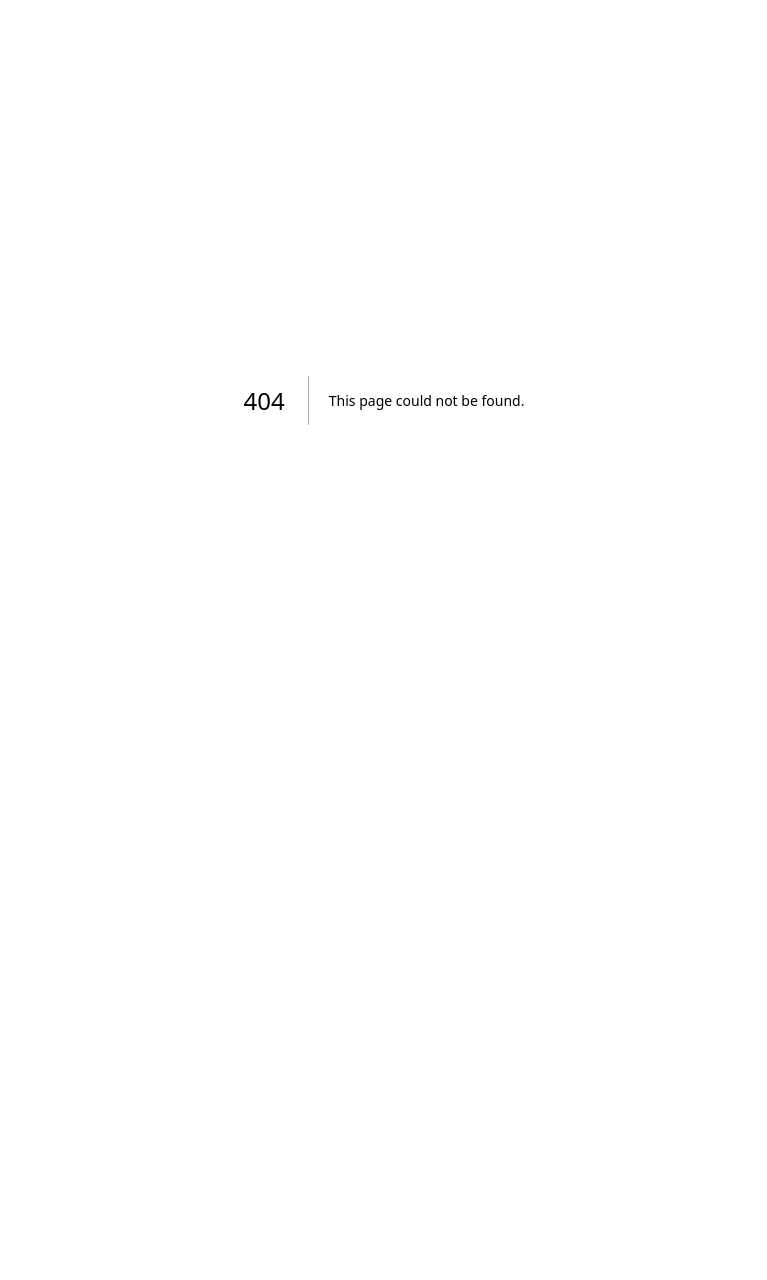
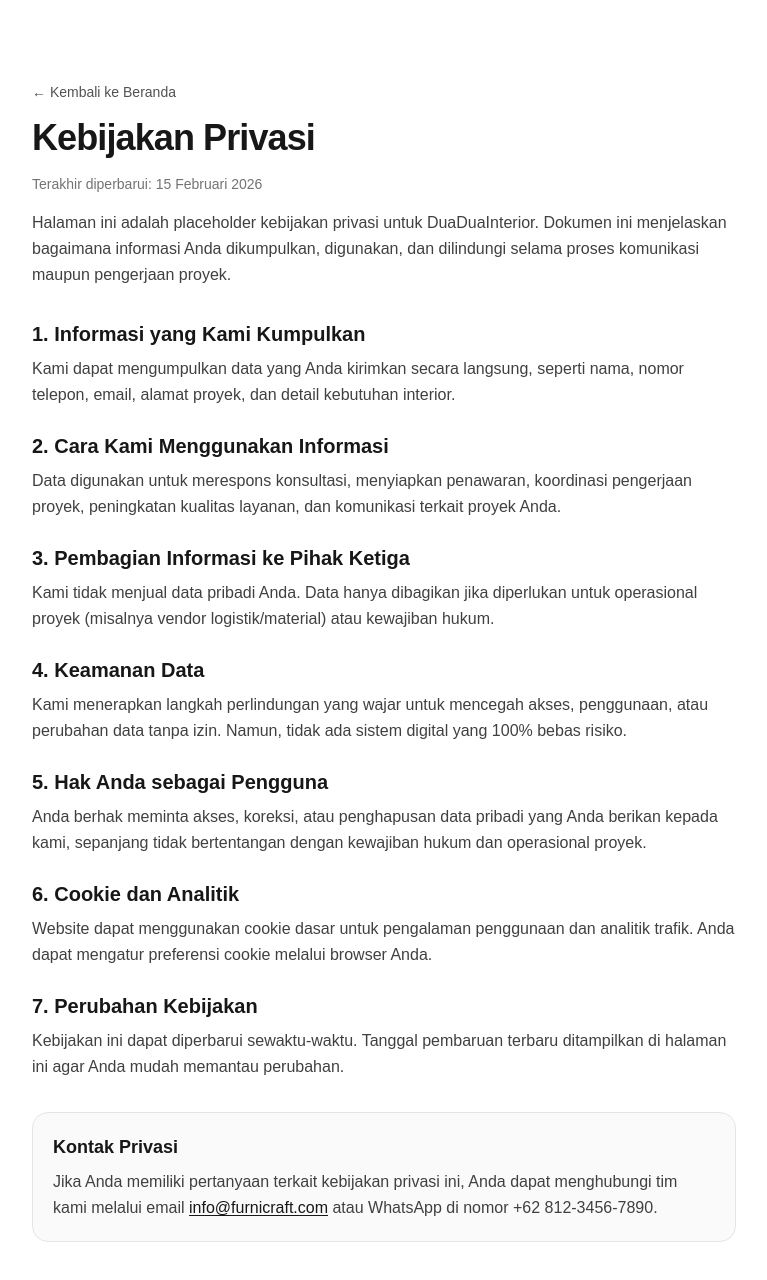
Before and after one commit to Aryobayu/DuaDua-Interior, a Next.js app: page /privacy in a window 1280 px wide. Before the commit this address had no page. Shown: the top 1280 px of the page, without its empty margins (256-1023 px from the left). Before the commit the page ends 800 px from the top, so only its background shows below. Built offline with nearby package versions, Linux system fonts and the light colour scheme.

Commit message:
feat(legal): add structured privacy and terms placeholder pages

```diff
--- /dev/null
+++ b/app/privacy/page.tsx
@@ -0,0 +1,102 @@
+import type { Metadata } from "next";
+import Link from "next/link";
+import { Container } from "@/components/ui/container";
+import { BRAND } from "@/lib/brand";
+
+export const metadata: Metadata = {
+  title: "Kebijakan Privasi",
+  description:
+    "Kebijakan Privasi DuaDuaInterior menjelaskan data yang kami kumpulkan, tujuan penggunaannya, dan hak pengguna atas data pribadi.",
+};
+
+const lastUpdated = "15 Februari 2026";
+
+const privacySections = [
+  {
+    title: "1. Informasi yang Kami Kumpulkan",
+    body: "Kami dapat mengumpulkan data yang Anda kirimkan secara langsung, seperti nama, nomor telepon, email, alamat proyek, dan detail kebutuhan interior.",
+  },
+  {
+    title: "2. Cara Kami Menggunakan Informasi",
+    body: "Data digunakan untuk merespons konsultasi, menyiapkan penawaran, koordinasi pengerjaan proyek, peningkatan kualitas layanan, dan komunikasi terkait proyek Anda.",
+  },
+  {
+    title: "3. Pembagian Informasi ke Pihak Ketiga",
+    body: "Kami tidak menjual data pribadi Anda. Data hanya dibagikan jika diperlukan untuk operasional proyek (misalnya vendor logistik/material) atau kewajiban hukum.",
+  },
+  {
+    title: "4. Keamanan Data",
+    body: "Kami menerapkan langkah perlindungan yang wajar untuk mencegah akses, penggunaan, atau perubahan data tanpa izin. Namun, tidak ada sistem digital yang 100% bebas risiko.",
+  },
+  {
+    title: "5. Hak Anda sebagai Pengguna",
+    body: "Anda berhak meminta akses, koreksi, atau penghapusan data pribadi yang Anda berikan kepada kami, sepanjang tidak bertentangan dengan kewajiban hukum dan operasional proyek.",
+  },
+  {
+    title: "6. Cookie dan Analitik",
+    body: "Website dapat menggunakan cookie dasar untuk pengalaman penggunaan dan analitik trafik. Anda dapat mengatur preferensi cookie melalui browser Anda.",
+  },
+  {
+    title: "7. Perubahan Kebijakan",
+    body: "Kebijakan ini dapat diperbarui sewaktu-waktu. Tanggal pembaruan terbaru ditampilkan di halaman ini agar Anda mudah memantau perubahan.",
+  },
+];
+
+export default function PrivacyPage() {
+  return (
+    <main className="bg-white text-neutral-900">
+      <Container className="max-w-3xl py-14 sm:py-20">
+        <article className="space-y-8">
+          <header className="space-y-4">
+            <Link
+              href="/"
+              className="inline-flex text-sm font-medium text-neutral-600 transition-colors hover:text-neutral-900"
+            >
+              ← Kembali ke Beranda
+            </Link>
+            <h1 className="text-3xl font-bold tracking-tight sm:text-4xl">
+              Kebijakan Privasi
+            </h1>
+            <p className="text-sm text-neutral-500">
+              Terakhir diperbarui: {lastUpdated}
+            </p>
+            <p className="text-base leading-relaxed text-neutral-700">
+              Halaman ini adalah placeholder kebijakan privasi untuk
+              DuaDuaInterior. Dokumen ini menjelaskan bagaimana informasi Anda
+              dikumpulkan, digunakan, dan dilindungi selama proses komunikasi
+              maupun pengerjaan proyek.
+            </p>
+          </header>
+
+          <section className="space-y-6">
+            {privacySections.map((item) => (
+              <section key={item.title} className="space-y-2">
+                <h2 className="text-xl font-semibold text-neutral-900">
+                  {item.title}
+                </h2>
+                <p className="text-neutral-700 leading-relaxed">{item.body}</p>
+              </section>
+            ))}
+          </section>
+
+          <section className="rounded-2xl border border-neutral-200 bg-neutral-50 p-5">
+            <h2 className="text-lg font-semibold text-neutral-900">
+              Kontak Privasi
+            </h2>
+            <p className="mt-2 text-neutral-700 leading-relaxed">
+              Jika Anda memiliki pertanyaan terkait kebijakan privasi ini, Anda
+              dapat menghubungi tim kami melalui email{" "}
+              <a
+                href={`mailto:${BRAND.email}`}
+                className="font-medium text-neutral-900 underline underline-offset-2"
+              >
+                {BRAND.email}
+              </a>{" "}
+              atau WhatsApp di nomor {BRAND.phoneDisplay}.
+            </p>
+          </section>
+        </article>
+      </Container>
+    </main>
+  );
+}
--- /dev/null
+++ b/app/terms/page.tsx
@@ -0,0 +1,103 @@
+import type { Metadata } from "next";
+import Link from "next/link";
+import { Container } from "@/components/ui/container";
+import { BRAND } from "@/lib/brand";
+
+export const metadata: Metadata = {
+  title: "Syarat dan Ketentuan",
+  description:
+    "Syarat dan Ketentuan DuaDuaInterior menjelaskan aturan penggunaan layanan, ruang lingkup pekerjaan, serta hak dan tanggung jawab kedua pihak.",
+};
+
+const lastUpdated = "15 Februari 2026";
+
+const termsSections = [
+  {
+    title: "1. Ruang Lingkup Layanan",
+    body: "DuaDuaInterior menyediakan layanan konsultasi, desain, produksi, dan instalasi interior/furniture custom sesuai kesepakatan proyek.",
+  },
+  {
+    title: "2. Proses Pemesanan",
+    body: "Pemesanan dianggap aktif setelah brief diterima, estimasi disetujui, dan pembayaran tahap awal (jika berlaku) dikonfirmasi sesuai proposal.",
+  },
+  {
+    title: "3. Revisi dan Perubahan Scope",
+    body: "Revisi minor pada fase desain dapat dilakukan sesuai batas yang disepakati. Perubahan scope besar dapat memengaruhi biaya, timeline, dan kebutuhan material.",
+  },
+  {
+    title: "4. Pembayaran",
+    body: "Skema pembayaran mengikuti proposal proyek. Keterlambatan pembayaran dapat memengaruhi jadwal pengerjaan, pengiriman, dan serah terima.",
+  },
+  {
+    title: "5. Garansi dan Batas Tanggung Jawab",
+    body: "Kami memberikan garansi sesuai ketentuan proyek untuk cacat pengerjaan tertentu. Garansi tidak berlaku untuk kerusakan akibat penggunaan yang tidak sesuai.",
+  },
+  {
+    title: "6. Hak Kekayaan Intelektual",
+    body: "Dokumen desain, visual, dan materi presentasi tetap menjadi hak DuaDuaInterior sampai kewajiban pembayaran terkait proyek diselesaikan sesuai kesepakatan.",
+  },
+  {
+    title: "7. Hukum yang Berlaku",
+    body: "Syarat dan ketentuan ini ditafsirkan berdasarkan hukum yang berlaku di Indonesia. Sengketa akan diutamakan diselesaikan melalui musyawarah terlebih dahulu.",
+  },
+];
+
+export default function TermsPage() {
+  return (
+    <main className="bg-white text-neutral-900">
+      <Container className="max-w-3xl py-14 sm:py-20">
+        <article className="space-y-8">
+          <header className="space-y-4">
+            <Link
+              href="/"
+              className="inline-flex text-sm font-medium text-neutral-600 transition-colors hover:text-neutral-900"
+            >
+              ← Kembali ke Beranda
+            </Link>
+            <h1 className="text-3xl font-bold tracking-tight sm:text-4xl">
+              Syarat dan Ketentuan
+            </h1>
+            <p className="text-sm text-neutral-500">
+              Terakhir diperbarui: {lastUpdated}
+            </p>
+            <p className="text-base leading-relaxed text-neutral-700">
+              Halaman ini adalah placeholder syarat dan ketentuan untuk
+              DuaDuaInterior. Dokumen ini menjelaskan aturan umum penggunaan
+              layanan kami agar kerja sama dengan klien berjalan jelas,
+              transparan, dan profesional.
+            </p>
+          </header>
+
+          <section className="space-y-6">
+            {termsSections.map((item) => (
+              <section key={item.title} className="space-y-2">
+                <h2 className="text-xl font-semibold text-neutral-900">
+                  {item.title}
+                </h2>
+                <p className="text-neutral-700 leading-relaxed">{item.body}</p>
+              </section>
+            ))}
+          </section>
+
+          <section className="rounded-2xl border border-neutral-200 bg-neutral-50 p-5">
+            <h2 className="text-lg font-semibold text-neutral-900">
+              Persetujuan
+            </h2>
+            <p className="mt-2 text-neutral-700 leading-relaxed">
+              Dengan menggunakan website atau layanan kami, Anda dianggap telah
+              membaca dan memahami syarat serta ketentuan ini. Untuk pertanyaan
+              lebih lanjut, silakan hubungi tim kami di{" "}
+              <a
+                href={`mailto:${BRAND.email}`}
+                className="font-medium text-neutral-900 underline underline-offset-2"
+              >
+                {BRAND.email}
+              </a>
+              .
+            </p>
+          </section>
+        </article>
+      </Container>
+    </main>
+  );
+}
--- /dev/null
+++ b/lib/brand.ts
@@ -0,0 +1,21 @@
+export const BRAND = {
+  name: "DuaDuaInterior",
+  businessTagline: "Interior & Furniture Custom Premium",
+  email: "info@furnicraft.com",
+  phoneDisplay: "+62 812-3456-7890",
+  phoneDigits: "6281234567890",
+  location: "Semarang, Indonesia",
+  mapsUrl: "https://maps.google.com/?q=Semarang%2C+Indonesia",
+  instagramUrl: "https://instagram.com",
+  facebookUrl: "https://facebook.com",
+} as const;
+
+export const BRAND_META = {
+  defaultTitle: `${BRAND.name} | ${BRAND.businessTagline}`,
+  titleTemplate: `%s | ${BRAND.name}`,
+  defaultDescription:
+    "DuaDuaInterior adalah studio interior dan furniture custom premium untuk hunian dan ruang komersial dengan fokus fungsi, estetika, dan ketahanan.",
+} as const;
+
+export const getWhatsAppUrl = (message?: string) =>
+  `https://wa.me/${BRAND.phoneDigits}${message ? `?text=${encodeURIComponent(message)}` : ""}`;
```
